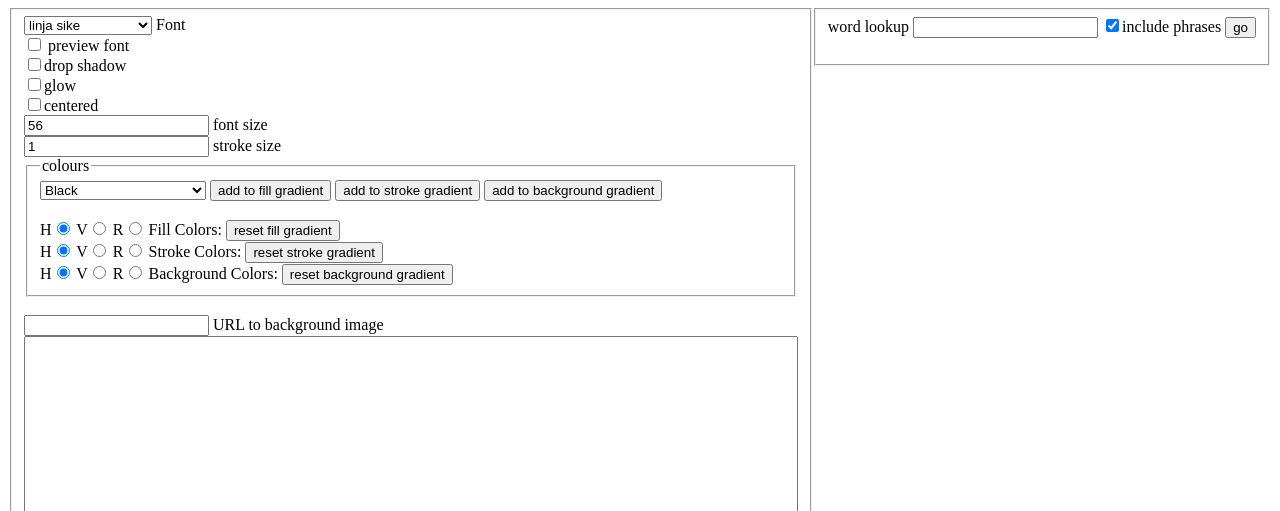
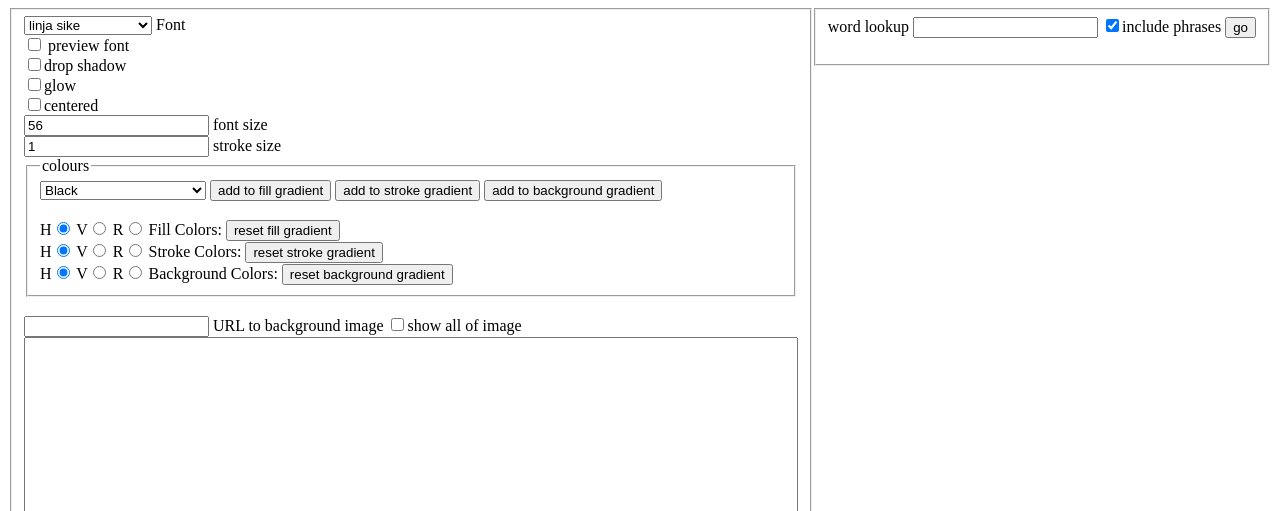
Before and after one commit to jcdietrich/jcdietrich.github.io, a plain HTML site: page index.html in a window 1280 px wide. Shown: the top 511 px of the page. Drawn offline with Linux system fonts and the light colour scheme; no server answers.

Commit message:
image qol changes

```diff
--- a/index.html
+++ b/index.html
@@ -257,7 +257,8 @@
                     </div>
             </fieldset>
             </br>
-            <label><input type="text" id="img"> URL to background image</label>
+            <label><input type="text" id="img" onBlur="draw()"> URL to background image</label>
+            <label><input type="checkbox" id="showImg" onchange="draw()">show all of image</label>
         <textarea id="text" spellcheck="false" autocorrect="off" autocapitalize="none" rows=5></textarea>
         <button id="go" onclick="draw()">go</button>
         <canvas id="canvas"></canvas>
@@ -351,18 +352,20 @@
                     ctx.fillRect(0, 0, canvas.width, canvas.height);
                 };
 
-                const img = document.getElementById("img").value
+                const img = document.getElementById("img").value;
+                const showImg = document.getElementById("showImg").checked;
+                console.log(showImg);
                 if (img !== ''){
 
                     ctx.beginPath();
                     downloadedImg = new Image;
                     downloadedImg.crossOrigin = "Anonymous";
                     downloadedImg.src = img;
-                    if (downloadedImg.width > canvas.width) {
+                    if (showImg && downloadedImg.width > canvas.width) {
                         canvas.width = downloadedImg.width;
                     };
 
-                    if (downloadedImg.height > canvas.height) {
+                    if (showImg && downloadedImg.height > canvas.height) {
                         canvas.height = downloadedImg.height;
                     };
                     ctx.drawImage(downloadedImg,0,0);
```
